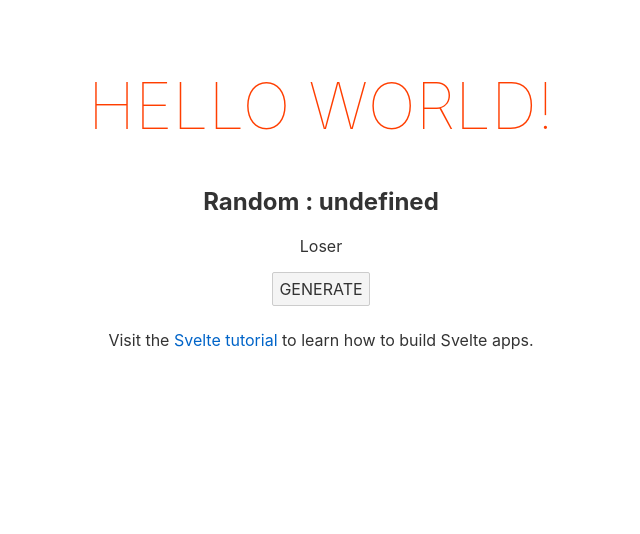
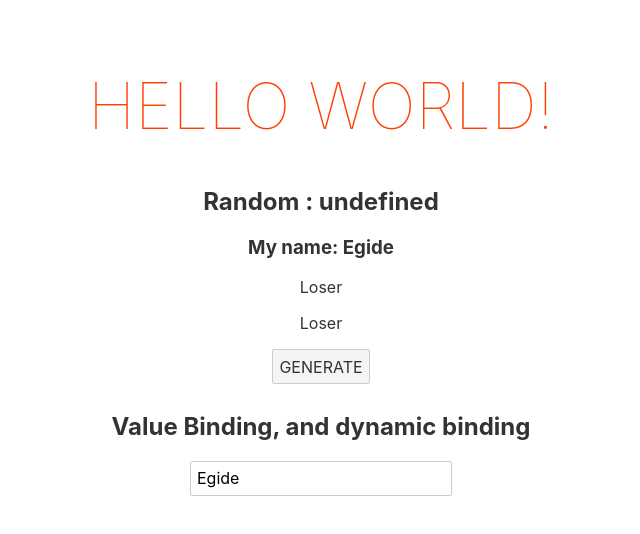
Before and after one commit to ntwari-egide/svelte-app, a Svelte app: page / in a window 1280 px wide. Shown: the top 534 px of the page, without its empty margins (319-959 px from the left). Built offline with nearby package versions, Linux system fonts and the light colour scheme.

Commit message:
ft: make dynamic binding

```diff
--- a/src/App.svelte
+++ b/src/App.svelte
@@ -2,6 +2,13 @@
 	export let name;
 
 	let rando;
+
+	// use effect in svelte, calculate each time app starts
+
+	$: result = Math.round(rando) ? 'Winner' : 'Loser';
+
+	$: firstname = 'Egide'
+	$: phoneNumber = "1234567890"
 
 	function setRando() {
 		rando  = Math.random()
@@ -14,10 +21,19 @@
 
 	<h2>Random : {rando}</h2>
 
-	<p>{ Math.round(rando) ? 'Winner ': 'Loser '}</p>
+	<h3><strong>My name: {firstname}</strong></h3>
+
+	<p>{ result }</p>
+	<p>{ result }</p>
 
 	<button on:click={setRando}>GENERATE</button>
-	<p>Visit the <a href="https://svelte.dev/tutorial">Svelte tutorial</a> to learn how to build Svelte apps.</p>
+
+	<h2>Value Binding, and dynamic binding</h2>
+
+	<input type="text" bind:value={firstname}>
+
+
+
 </main>
 
 <style>
```
